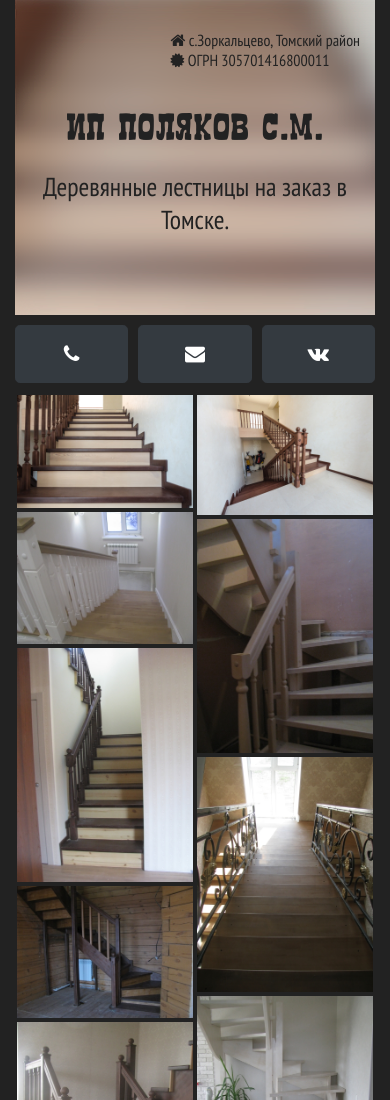
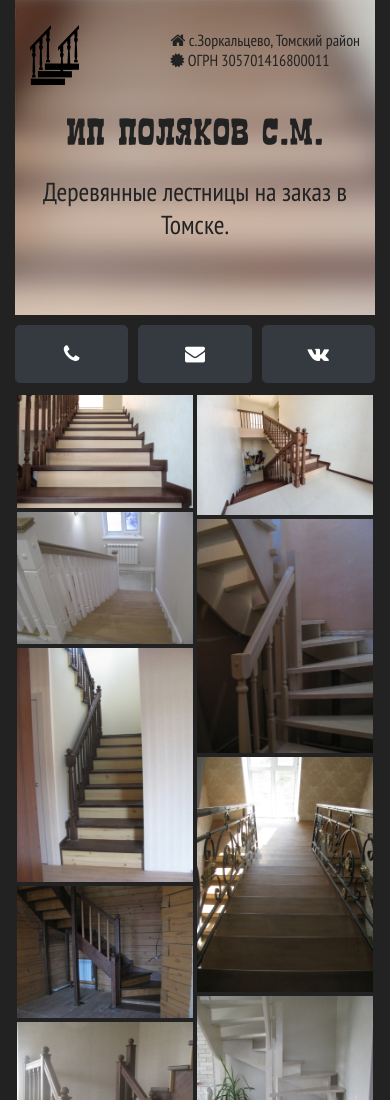
Before and after one commit to stolar-tomsk/stolar-tomsk.github.io, a website: page index.html in a window 390 px wide. Shown: the top 1100 px of the page. Drawn offline with Linux system fonts and the light colour scheme.

Commit message:
Integration of site logo

```diff
--- a/css/index.css
+++ b/css/index.css
@@ -64,14 +64,20 @@ body.fixed-contacts .about-section {
     position: absolute;
     top: 30px;
     left: 270px;
-    margin-right: 40px;
+    right: 40px;
     z-index: 100;
+}
+
+.heading-text .logo img {
+    height: 60px;
+    margin-top: -5px;
+    opacity: 0;
 }
 
 .heading-text h1 {
     font: 60px Boncegro, sans-serif;
     color: #222222;
-    margin: 50px 0 30px;
+    margin: 40px 0 30px;
 }
 
 .heading-text h1 .mobile {
@@ -93,7 +99,6 @@ body.fixed-contacts .about-section {
 @media (max-width: 1200px) {
     .heading-text h1 {
         font-size: 50px;
-        margin-top: 60px;
     }
 
     .heading-text h2 {
@@ -118,7 +123,7 @@ body.fixed-contacts .about-section {
     }
 
     .heading-text h1 {
-        margin-top: 40px;
+        margin-top: 30px;
     }
 }
 
@@ -126,14 +131,6 @@ body.fixed-contacts .about-section {
     .heading-text h1 {
         font-size: 40px;
         margin-bottom: 20px;
-    }
-
-    .heading-text h1 .desktop {
-        display: none;
-    }
-
-    .heading-text h1 .mobile {
-        display: inline;
     }
 
     .contacts-section .btn .label:not(.first) {
@@ -145,6 +142,14 @@ body.fixed-contacts .about-section {
     .contacts-section .btn .label {
         display: none;
     }
+
+    .heading-text h1 .desktop {
+        display: none;
+    }
+
+    .heading-text h1 .mobile {
+        display: inline;
+    }
 }
 
 @media (max-width: 480px) {
@@ -152,8 +157,13 @@ body.fixed-contacts .about-section {
         background: url("../img/heading.png") no-repeat -225px;
     }
 
+    .heading-text .logo img {
+        opacity: 1;
+    }
+
     .heading-text {
         left: 0;
+        right: 0;
         margin-left: 30px;
         margin-right: 30px;
         width: calc(100% - 60px);
--- a/index.html
+++ b/index.html
@@ -53,6 +53,9 @@
                 <div class="heading-text">
                     <div class="row">
                         <div class="col-md-12">
+                            <div class="pull-left logo">
+                                <img src="img/logo.png"/>
+                            </div>
                             <div class="pull-right info">
                                 <span><i class="fa fa-home"></i>&nbsp;c.Зоркальцево, Томский район</span>
                                 <span><i class="fa fa-certificate"></i>&nbsp;ОГРН 305701416800011</span>
```
Also changed, not shown: img/logo.png (added).
